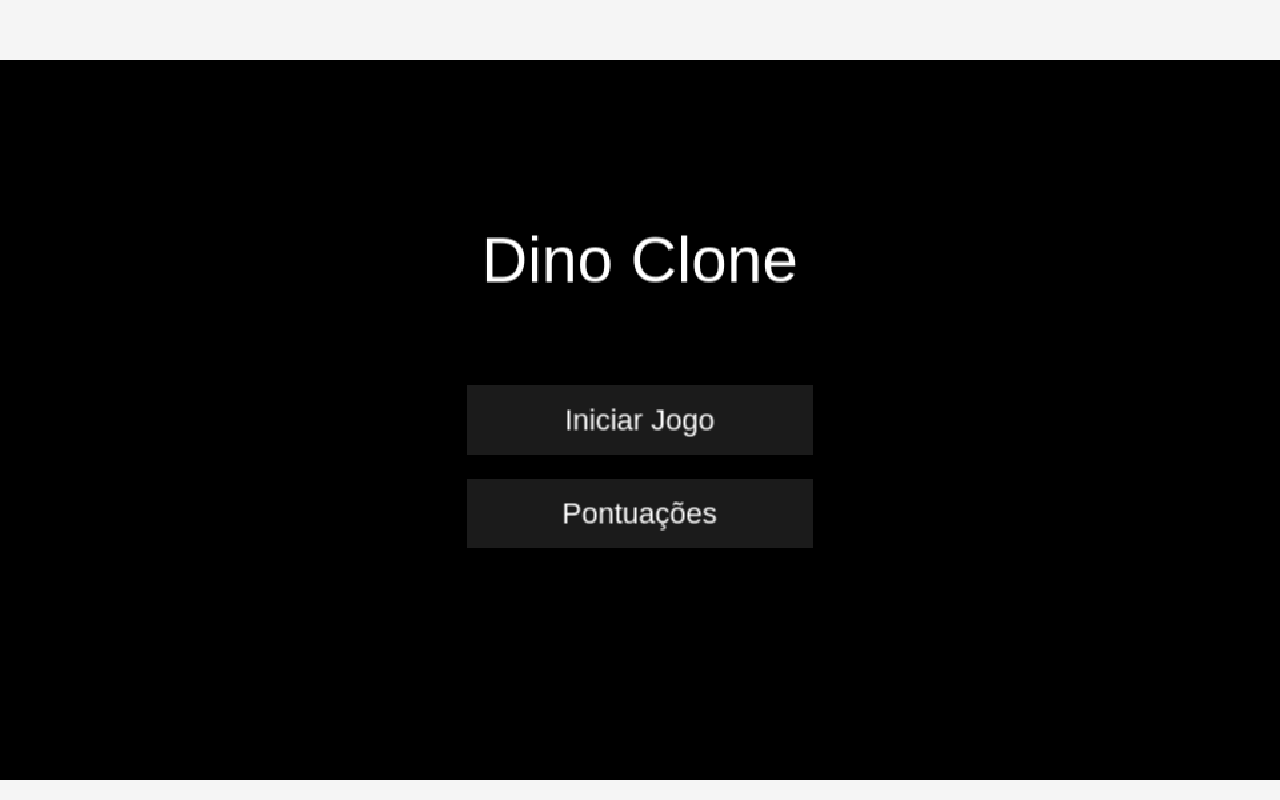
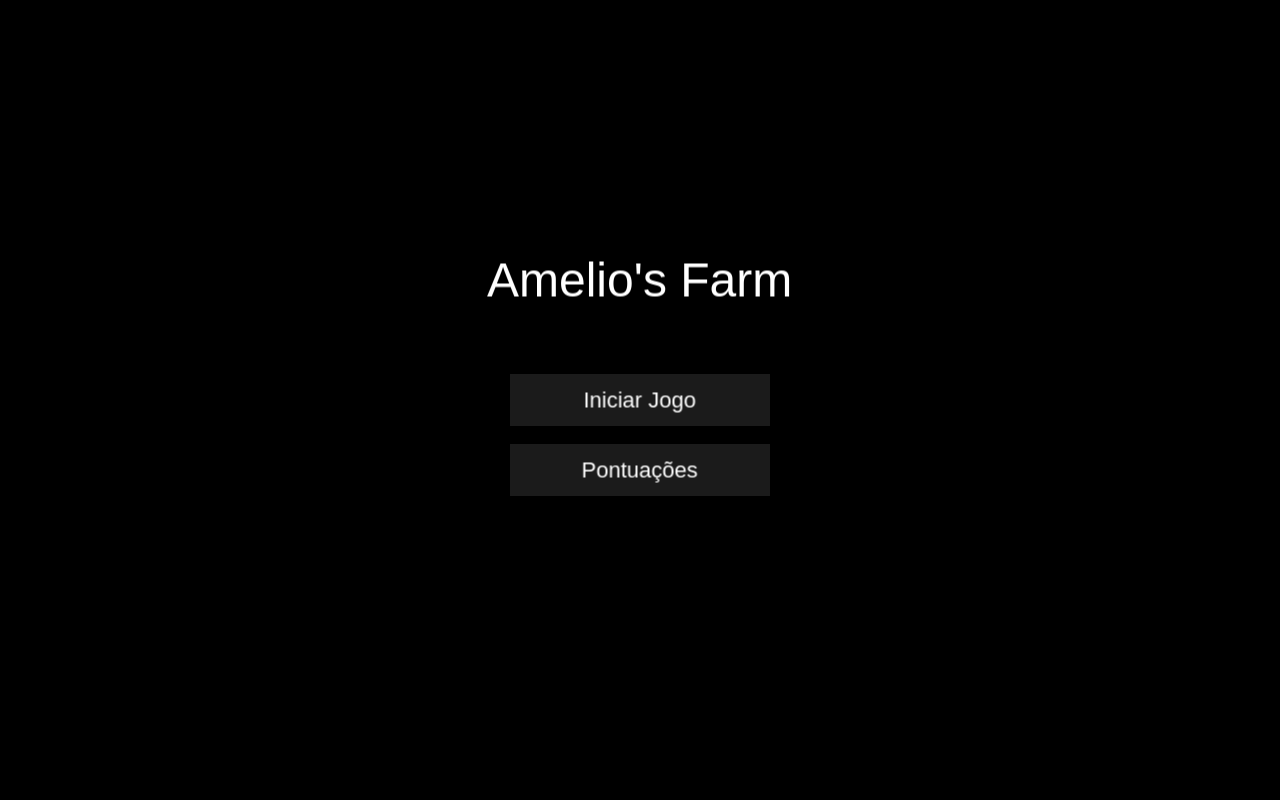
Before and after one commit to tsurui111/jogo-dinossauro-phaser, a website built with Vite: page index.html in a window 1280 px wide. Built offline with nearby package versions, Linux system fonts and the light colour scheme; animation ran at ten frames a second; files whose address does not match are found by name.

Commit message:
feat: rename to Amelio's Farm and make game fill the browser viewport (Phaser Scale RESIZE + CSS); update README and highscore key

```diff
--- a/index.html
+++ b/index.html
@@ -3,11 +3,11 @@
   <head>
     <meta charset="UTF-8" />
     <meta name="viewport" content="width=device-width, initial-scale=1.0" />
-    <title>Dino Clone</title>
+    <title>Amelio's Farm</title>
     <style>
-      html, body, #app { height: 100%; margin: 0; background: #f5f5f5; }
-      #app { display:flex; align-items:center; justify-content:center; }
-      canvas { image-rendering: pixelated; }
+      html, body, #app { height: 100%; width: 100%; margin: 0; background: #87ceeb; }
+      #app { overflow: hidden; }
+      canvas { image-rendering: pixelated; display: block; width: 100% !important; height: 100% !important; }
     </style>
   </head>
   <body>
--- a/package.json
+++ b/package.json
@@ -1,5 +1,5 @@
 {
-  "name": "dino-clone",
+  "name": "amelios-farm",
   "version": "0.1.0",
   "private": true,
   "type": "module",
--- a/src/main.ts
+++ b/src/main.ts
@@ -5,15 +5,15 @@ import { MenuScene } from './scenes/MenuScene';
 import { GameScene } from './scenes/GameScene';
 import { ScoreScene } from './scenes/ScoreScene';
 
-const width = 960;
-const height = 540;
+const width = window.innerWidth;
+const height = window.innerHeight;
 
 const config: Phaser.Types.Core.GameConfig = {
   type: Phaser.AUTO,
   parent: 'app',
   width,
   height,
-  backgroundColor: '#ffffff',
+  backgroundColor: '#87ceeb',
   physics: {
     default: 'arcade',
     arcade: {
@@ -22,10 +22,8 @@ const config: Phaser.Types.Core.GameConfig = {
     }
   },
   scale: {
-    mode: Phaser.Scale.FIT,
-    autoCenter: Phaser.Scale.CENTER_BOTH,
-    width,
-    height
+    mode: Phaser.Scale.RESIZE,
+    autoCenter: Phaser.Scale.CENTER_BOTH
   },
   scene: [BootScene, PreloadScene, MenuScene, GameScene, ScoreScene]
 };
--- a/src/scenes/MenuScene.ts
+++ b/src/scenes/MenuScene.ts
@@ -13,7 +13,7 @@ export class MenuScene extends Phaser.Scene {
       const sy = height / bg.height;
       bg.setScale(Math.max(sx, sy));
     }
-    this.add.text(width/2, height/2 - 120, 'Dino Clone', { fontFamily: 'Minecraft, Arial', fontSize: '48px', color: '#ffffff' }).setOrigin(0.5);
+    this.add.text(width/2, height/2 - 120, "Amelio's Farm", { fontFamily: 'Minecraft, Arial', fontSize: '48px', color: '#ffffff' }).setOrigin(0.5);
 
     this.createButton(width/2, height/2, 'Iniciar Jogo', () => this.scene.start('Game'));
     this.createButton(width/2, height/2 + 70, 'Pontuações', () => this.scene.start('Scores'));
--- a/src/scenes/ScoreScene.ts
+++ b/src/scenes/ScoreScene.ts
@@ -1,6 +1,6 @@
 import Phaser from 'phaser';
 
-const HS_KEY = 'dino_highscores';
+const HS_KEY = 'ameliosfarm_highscores';
 
 type ScoreItem = { score: number; when: number };
 
@@ -9,12 +9,12 @@ export class ScoreScene extends Phaser.Scene {
 
   create() {
     const { width, height } = this.scale;
-    this.cameras.main.setBackgroundColor('#fafafa');
+    this.cameras.main.setBackgroundColor('#87ceeb');
     this.add.text(width/2, 80, 'Pontuações', { fontFamily: 'Minecraft, Arial', fontSize: '42px', color: '#222' }).setOrigin(0.5);
 
     const hs = this.getScores();
     if (hs.length === 0) {
-      this.add.text(width/2, height/2, 'Sem pontuações ainda', { fontFamily: 'Arial', fontSize: '24px', color: '#666' }).setOrigin(0.5);
+      this.add.text(width/2, height/2, 'Sem pontuações ainda', { fontFamily: 'Arial', fontSize: '24px', color: '#224' }).setOrigin(0.5);
     } else {
       hs.slice(0, 5).forEach((s, i) => {
         const date = new Date(s.when).toLocaleString();
@@ -40,7 +40,6 @@ export class ScoreScene extends Phaser.Scene {
 }
 
 export function addHighScore(score: number) {
-  const HS_KEY = 'dino_highscores';
   try {
     const raw = localStorage.getItem(HS_KEY);
     const arr = raw ? (JSON.parse(raw) as ScoreItem[]) : [];
```
Also changed, not shown: README.md.
